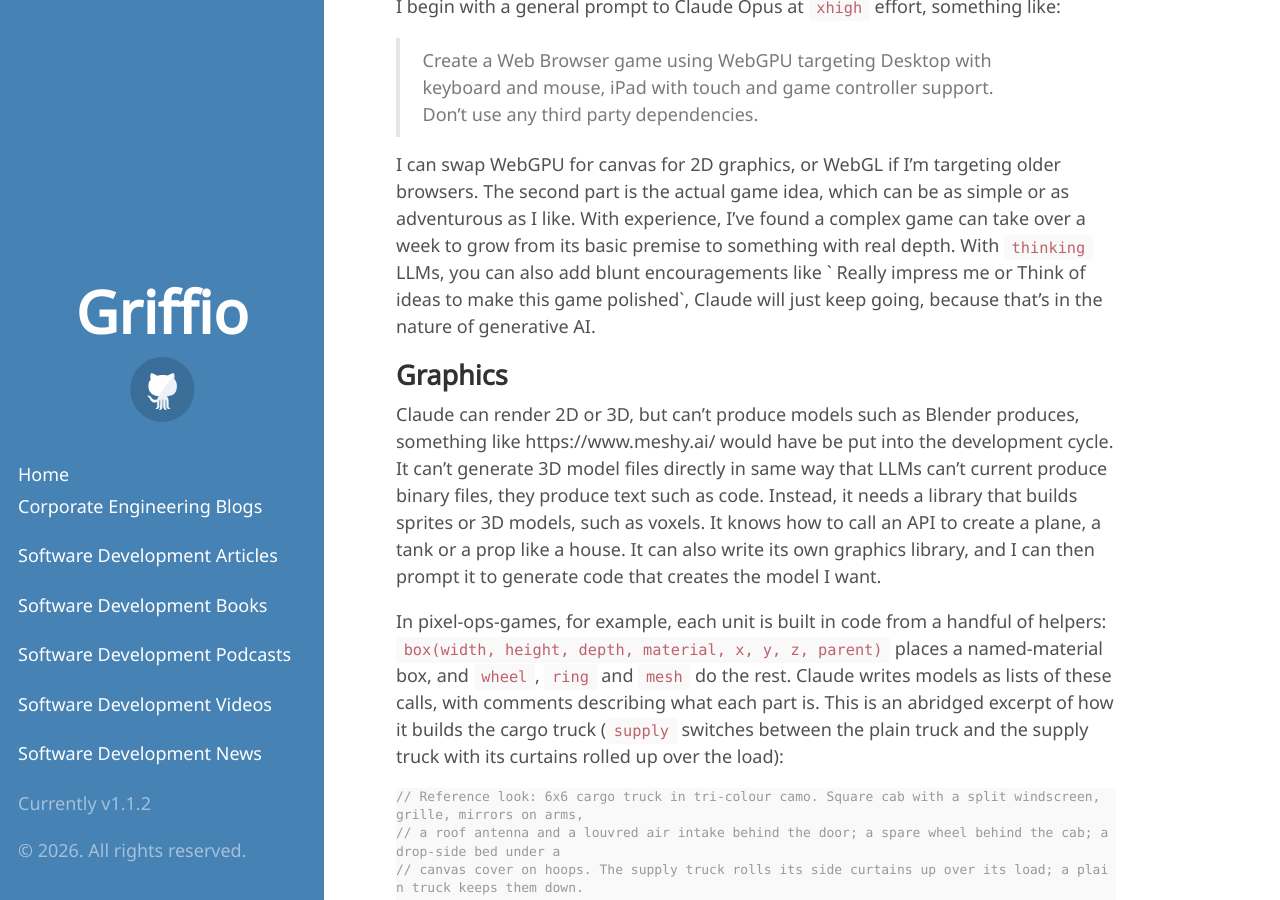
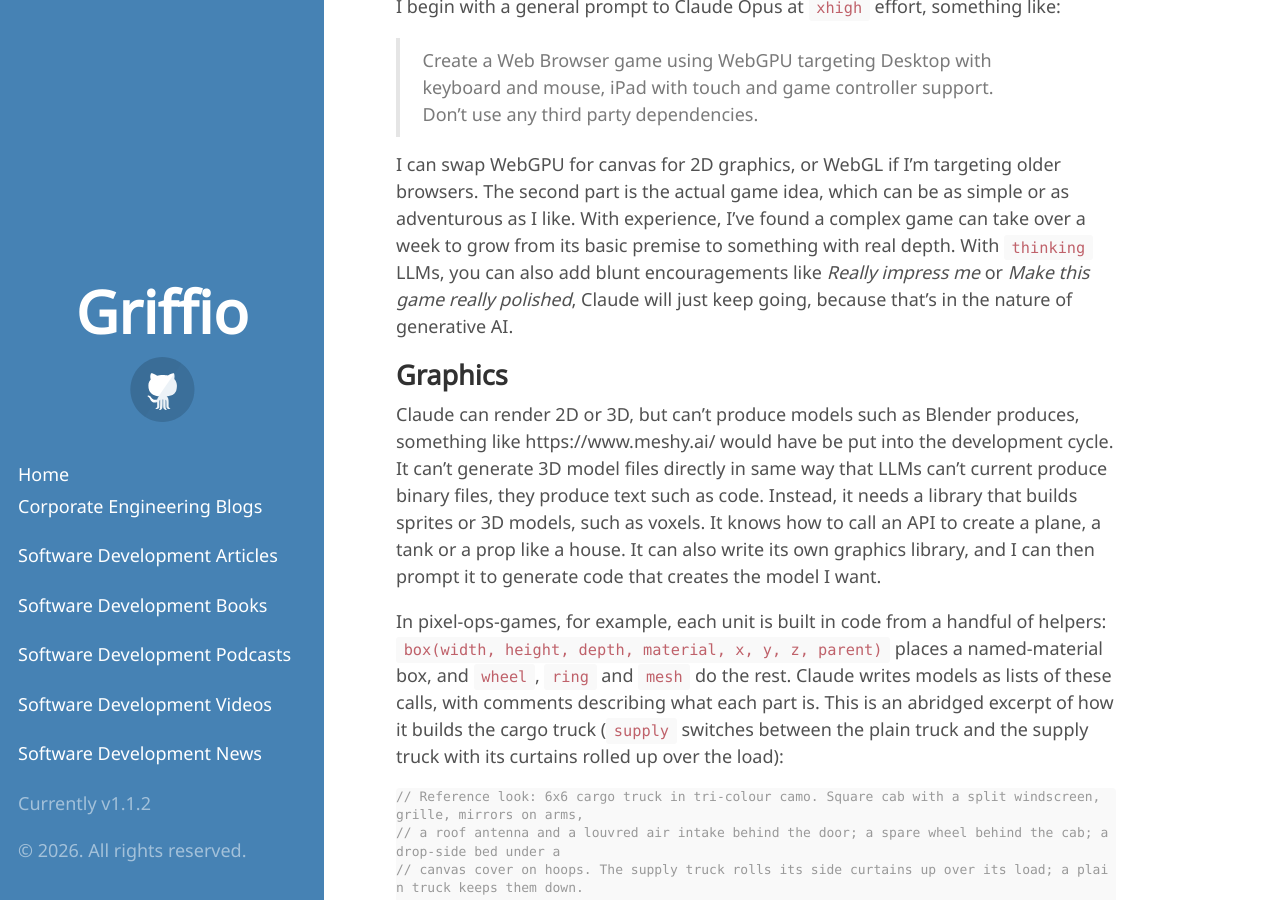
Before and after one commit to griffio/griffio.github.io, a Jekyll site: the page built from _posts/2026-11-10-Using-Claude-Code-For-Agent-Driven-Web-Browser-Games.md, in a window 1280 px wide and 900 px high, scrolled down 725 px. Built offline with Jekyll 4.4.1, drawn with Linux system fonts in a browser that asks for light colours; some web fonts are replaced.

Commit message:
Update 2026-11-10-Using-Claude-Code-For-Agent-Driven-Web-Browser-Games.md

```diff
--- a/_posts/2026-11-10-Using-Claude-Code-For-Agent-Driven-Web-Browser-Games.md
+++ b/_posts/2026-11-10-Using-Claude-Code-For-Agent-Driven-Web-Browser-Games.md
@@ -29,7 +29,7 @@
 
 > Create a Web Browser game using WebGPU targeting Desktop with keyboard and mouse, iPad with touch and game controller support. Don't use any third party dependencies.
 
-I can swap WebGPU for canvas for 2D graphics, or WebGL if I'm targeting older browsers. The second part is the actual game idea, which can be as simple or as adventurous as I like. With experience, I've found a complex game can take over a week to grow from its basic premise to something with real depth. With `thinking` LLMs, you can also add blunt encouragements like ` Really impress me or Think of ideas to make this game polished`, Claude will just keep going, because that's in the nature of generative AI.
+I can swap WebGPU for canvas for 2D graphics, or WebGL if I'm targeting older browsers. The second part is the actual game idea, which can be as simple or as adventurous as I like. With experience, I've found a complex game can take over a week to grow from its basic premise to something with real depth. With `thinking` LLMs, you can also add blunt encouragements like *Really impress me* or *Make this game really polished*, Claude will just keep going, because that's in the nature of generative AI.
 
 ## Graphics
 
```
